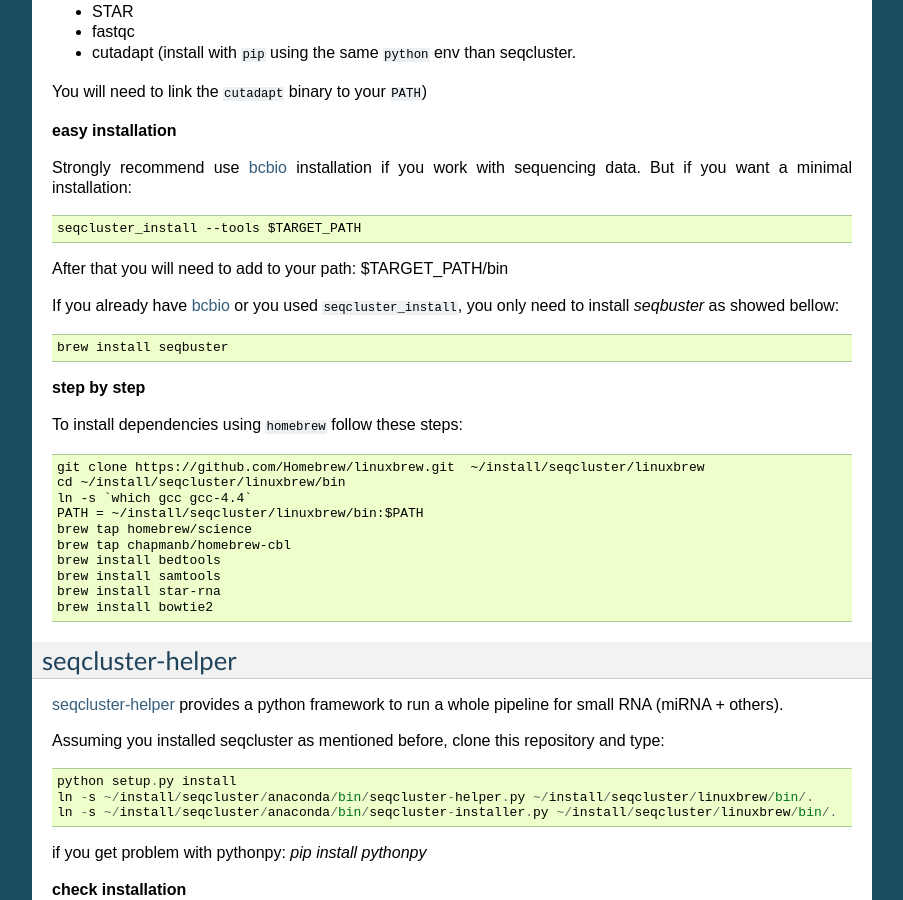
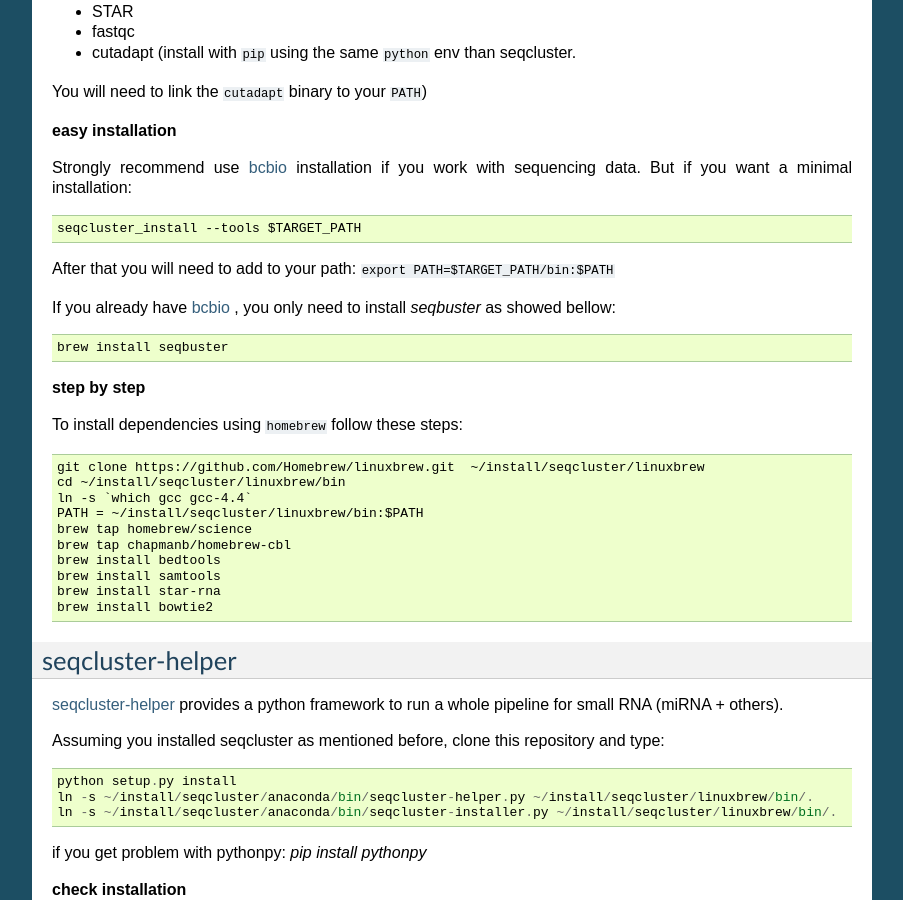
Before and after one commit to lpantano/seqcluster, a Sphinx documentation site: the page built from doc/source/installation.rst, in a window 1280 px wide and 900 px high, scrolled down 1387 px. Shown: the whole window, without its empty margins (198-1101 px from the left). Built offline with Sphinx 7.4.7, drawn with Linux system fonts in a browser that asks for light colours.

Commit message:
fix installation doc if doing easy install

```diff
--- a/doc/source/installation.rst
+++ b/doc/source/installation.rst
@@ -85,9 +85,9 @@
 
     seqcluster_install --tools $TARGET_PATH
 
-After that you will need to add to your path: $TARGET_PATH/bin
+After that you will need to add to your path: ``export PATH=$TARGET_PATH/bin:$PATH``
 
-If you already have `bcbio <https://github.com/chapmanb/bcbio-nextgen>`_  or you used ``seqcluster_install``, you only need to install `seqbuster` as showed bellow::
+If you already have `bcbio <https://github.com/chapmanb/bcbio-nextgen>`_ , you only need to install `seqbuster` as showed bellow::
 
     brew install seqbuster
 
```
